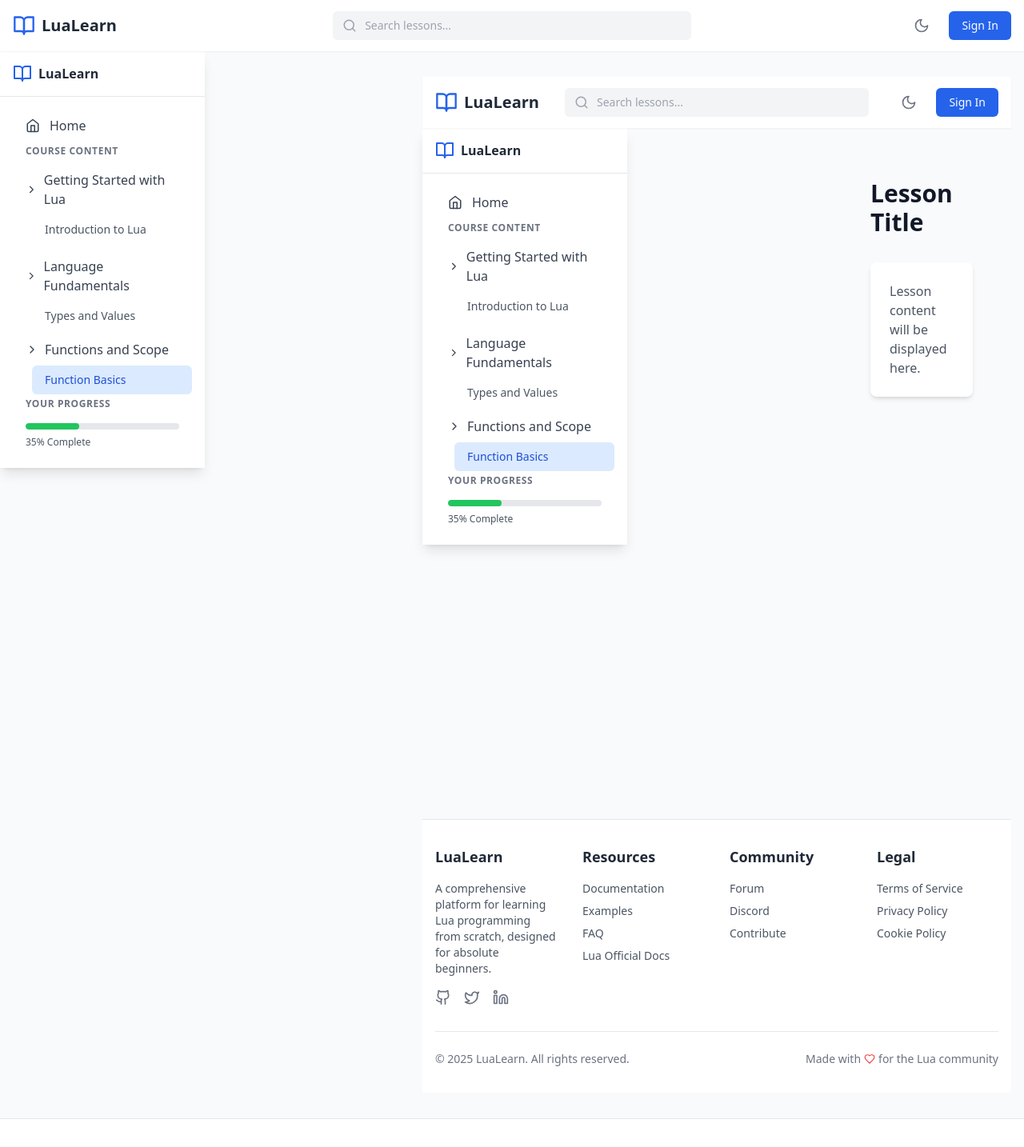
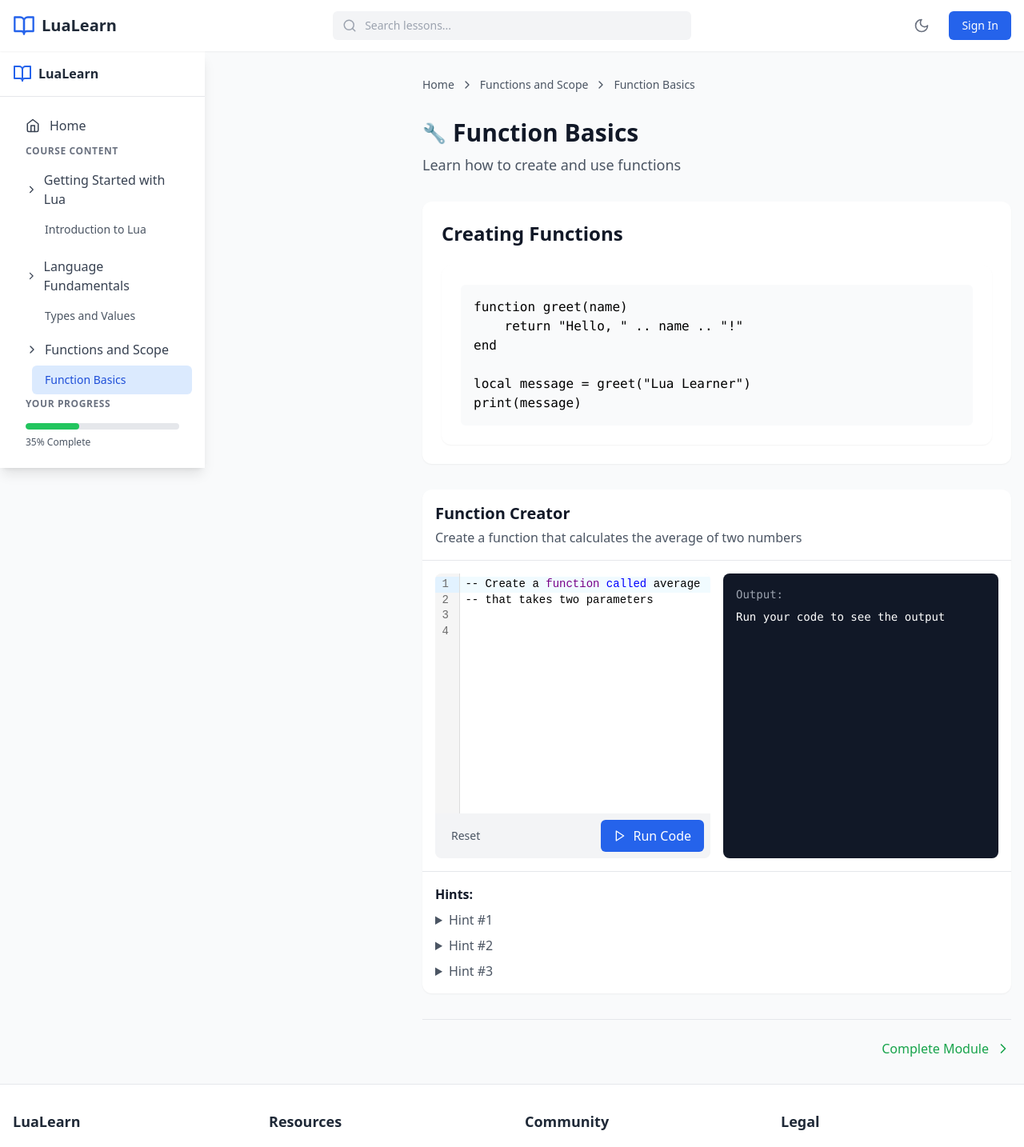
Before and after one commit to JinParkmida/LuaLearn-v1, a React (Vite) app: page /lesson/function-basics in a window 1280 px wide. Shown: the top 1434 px of the page at 80% size. Built offline with nearby package versions, Linux system fonts and the light colour scheme.

Commit message:
Fix lesson content and UI scaling

```diff
--- a/src/pages/LessonPage.tsx
+++ b/src/pages/LessonPage.tsx
@@ -1,23 +1,172 @@
-import React from 'react';
-import Layout from '../components/Layout';
+import React, { useState } from 'react';
+import { useParams, Link } from 'react-router-dom';
+import { ChevronLeft, ChevronRight, Play, BookOpen, Code, HelpCircle } from 'lucide-react';
+import LuaEditor from '../components/LuaEditor';
+import { courseData } from '../data/courseData';
 
 const LessonPage = () => {
+  const { lessonId } = useParams<{ lessonId: string }>();
+
+  // Find current lesson and its module
+  const currentModule = courseData.modules.find(module =>
+    module.lessons.some(lesson => lesson.id === lessonId)
+  );
+
+  const currentLesson = currentModule?.lessons.find(lesson => lesson.id === lessonId);
+
+  if (!currentLesson || !currentModule) {
+    return (
+      <div className="flex flex-col items-center justify-center min-h-[60vh]">
+        <h1 className="text-2xl font-bold text-gray-900 dark:text-white mb-4">Lesson Not Found</h1>
+        <Link
+          to="/"
+          className="text-blue-600 dark:text-blue-400 hover:underline"
+        >
+          Return to Home
+        </Link>
+      </div>
+    );
+  }
+
+  const lessonIndex = currentModule.lessons.findIndex(lesson => lesson.id === lessonId);
+  const nextLesson = currentModule.lessons[lessonIndex + 1];
+  const prevLesson = currentModule.lessons[lessonIndex - 1];
+
+  const [code, setCode] = useState(currentLesson.challenge?.initialCode || '');
+  const [output, setOutput] = useState('');
+
+  const runCode = () => {
+    try {
+      // In a real implementation, this would use Fengari to run Lua code
+      setOutput('Code execution simulation:\n' + code);
+    } catch (error) {
+      setOutput('Error: ' + error.message);
+    }
+  };
+
   return (
-    <Layout>
-      <div className="min-h-screen bg-gray-50 p-8">
-        <div className="max-w-4xl mx-auto">
-          <h1 className="text-3xl font-bold text-gray-900 mb-8">Lesson Title</h1>
+    <div className="max-w-4xl mx-auto space-y-8">
+      {/* Navigation breadcrumb */}
+      <div className="flex items-center text-sm text-gray-600 dark:text-gray-400">
+        <Link to="/" className="hover:text-blue-600 dark:hover:text-blue-400">Home</Link>
+        <ChevronRight className="w-4 h-4 mx-2" />
+        <span>{currentModule.title}</span>
+        <ChevronRight className="w-4 h-4 mx-2" />
+        <span>{currentLesson.title}</span>
+      </div>
 
-          <div className="bg-white rounded-lg shadow-md p-6">
-            <div className="prose max-w-none">
-              <p className="text-gray-600">
-                Lesson content will be displayed here.
-              </p>
+      {/* Lesson header */}
+      <div>
+        <div className="flex items-center gap-2 mb-2">
+          <span className="text-2xl">{currentLesson.emoji}</span>
+          <h1 className="text-3xl font-bold text-gray-900 dark:text-white">
+            {currentLesson.title}
+          </h1>
+        </div>
+        <p className="text-lg text-gray-600 dark:text-gray-400">
+          {currentLesson.description}
+        </p>
+      </div>
+
+      {/* Lesson content */}
+      <div className="bg-white dark:bg-gray-800 rounded-xl shadow-sm overflow-hidden">
+        <div className="p-6">
+          <div
+            className="prose dark:prose-invert max-w-none"
+            dangerouslySetInnerHTML={{ __html: currentLesson.content }}
+          />
+        </div>
+      </div>
+
+      {/* Interactive coding section */}
+      {currentLesson.challenge && (
+        <div className="bg-white dark:bg-gray-800 rounded-xl shadow-sm overflow-hidden">
+          <div className="border-b border-gray-200 dark:border-gray-700 p-4">
+            <h2 className="text-xl font-semibold text-gray-900 dark:text-white">
+              {currentLesson.challenge.title}
+            </h2>
+            <p className="text-gray-600 dark:text-gray-400 mt-1">
+              {currentLesson.challenge.description}
+            </p>
+          </div>
+
+          <div className="p-4 grid grid-cols-1 lg:grid-cols-2 gap-4">
+            <div className="bg-gray-50 dark:bg-gray-900 rounded-lg overflow-hidden">
+              <LuaEditor code={code} setCode={setCode} />
+              <div className="p-2 bg-gray-100 dark:bg-gray-800 flex justify-between items-center">
+                <button
+                  onClick={() => setCode(currentLesson.challenge?.initialCode || '')}
+                  className="px-3 py-1 text-sm text-gray-600 dark:text-gray-400 hover:text-gray-900 dark:hover:text-white"
+                >
+                  Reset
+                </button>
+                <button
+                  onClick={runCode}
+                  className="px-4 py-2 bg-blue-600 text-white rounded-md hover:bg-blue-700 flex items-center gap-2"
+                >
+                  <Play className="w-4 h-4" />
+                  Run Code
+                </button>
+              </div>
+            </div>
+
+            <div className="bg-gray-900 rounded-lg p-4 font-mono text-sm text-white">
+              <div className="text-gray-400 mb-2">Output:</div>
+              <pre className="whitespace-pre-wrap">{output || 'Run your code to see the output'}</pre>
             </div>
           </div>
+
+          {currentLesson.challenge.hints && (
+            <div className="p-4 border-t border-gray-200 dark:border-gray-700">
+              <h3 className="font-semibold text-gray-900 dark:text-white mb-2">Hints:</h3>
+              <div className="space-y-2">
+                {currentLesson.challenge.hints.map((hint, index) => (
+                  <details key={index} className="text-gray-600 dark:text-gray-400">
+                    <summary className="cursor-pointer hover:text-blue-600 dark:hover:text-blue-400">
+                      Hint #{index + 1}
+                    </summary>
+                    <p className="mt-2 pl-4">{hint}</p>
+                  </details>
+                ))}
+              </div>
+            </div>
+          )}
         </div>
+      )}
+
+      {/* Navigation */}
+      <div className="flex justify-between items-center pt-6 border-t border-gray-200 dark:border-gray-700">
+        {prevLesson ? (
+          <Link
+            to={`/lesson/${prevLesson.id}`}
+            className="flex items-center gap-2 text-gray-600 dark:text-gray-400 hover:text-blue-600 dark:hover:text-blue-400"
+          >
+            <ChevronLeft className="w-5 h-5" />
+            <span>Previous Lesson</span>
+          </Link>
+        ) : (
+          <div />
+        )}
+
+        {nextLesson ? (
+          <Link
+            to={`/lesson/${nextLesson.id}`}
+            className="flex items-center gap-2 text-gray-600 dark:text-gray-400 hover:text-blue-600 dark:hover:text-blue-400"
+          >
+            <span>Next Lesson</span>
+            <ChevronRight className="w-5 h-5" />
+          </Link>
+        ) : (
+          <Link
+            to={`/module/${currentModule.id}/complete`}
+            className="flex items-center gap-2 text-green-600 dark:text-green-400 hover:text-green-700 dark:hover:text-green-500"
+          >
+            <span>Complete Module</span>
+            <ChevronRight className="w-5 h-5" />
+          </Link>
+        )}
       </div>
-    </Layout>
+    </div>
   );
 };
 
```
